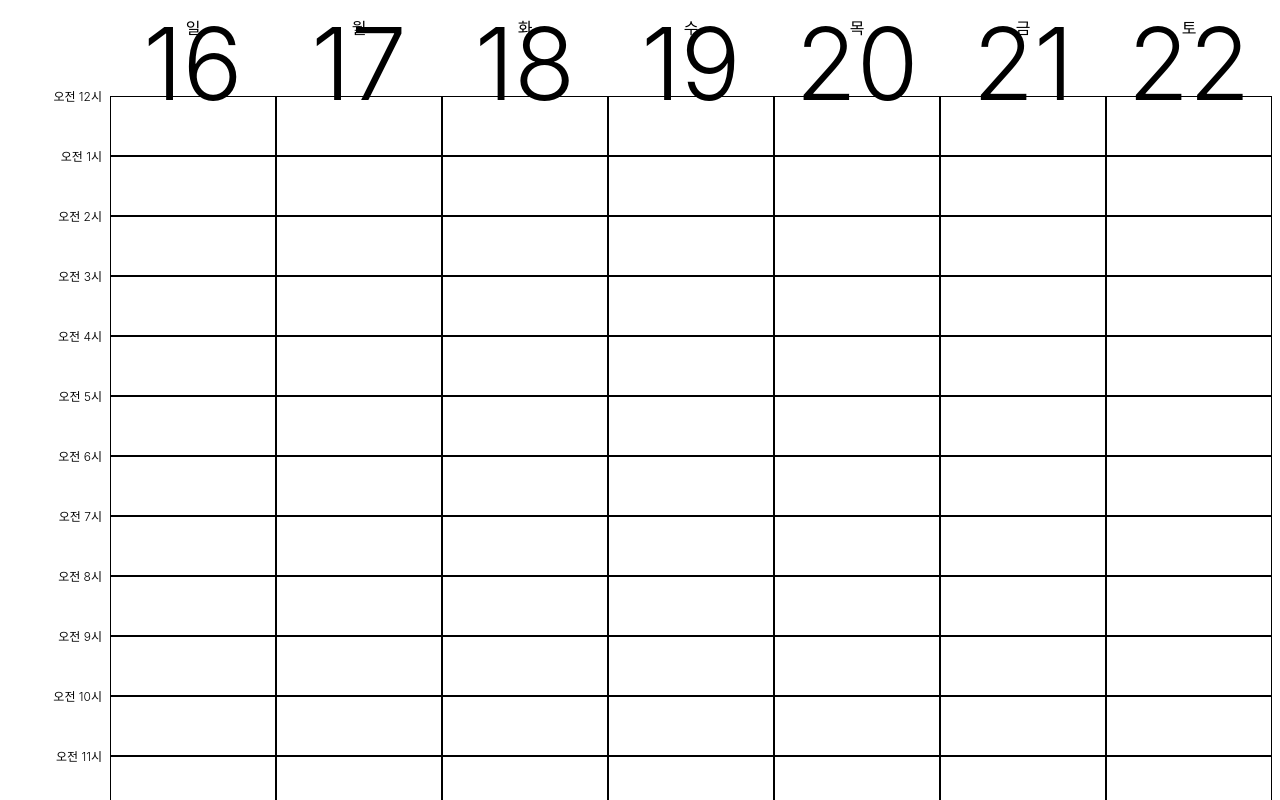
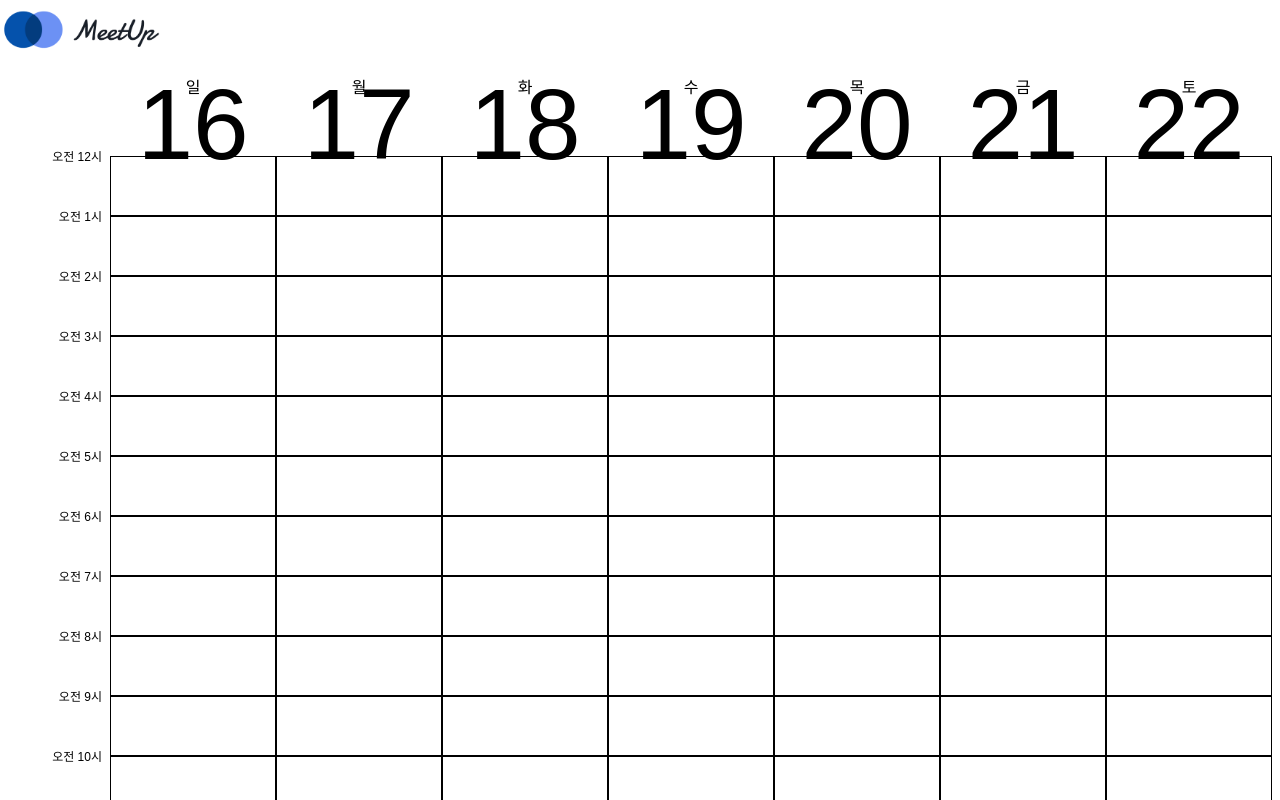
Before and after one commit to drsuneamer/MeetUp, a React (Create React App) app in the folder frontend/: page / in a window 1280 px wide. Shown: the top 800 px of the page. Built offline with nearby package versions, Linux system fonts and the light colour scheme.

Commit message:
[#S07P31A102-87][FE] feat: add layout and set default font-family

```diff
--- a/frontend/src/App.tsx
+++ b/frontend/src/App.tsx
@@ -2,6 +2,7 @@ import './App.css';
 
 import { BrowserRouter, Routes, Route } from 'react-router-dom';
 
+import Layout from './components/layout/Layout';
 import Admin from './pages/Admin';
 import AdminLogin from './pages/AdminLogin';
 import CreateChannel from './pages/CreateChannel';
@@ -13,7 +14,8 @@ import Tutorial from './pages/Tutorial';
 
 function App() {
   return (
-    <div className="App">
+    <div className="font-noto">
+      <Layout>
         <BrowserRouter>
           <Routes>
             <Route path="/" element={<MeetUp />} />
@@ -26,6 +28,7 @@ function App() {
             <Route path="/admin-login" element={<AdminLogin />} />
           </Routes>
         </BrowserRouter>
+      </Layout>
     </div>
   );
 }
```
Lines whose indentation alone changed are shown as unchanged.
